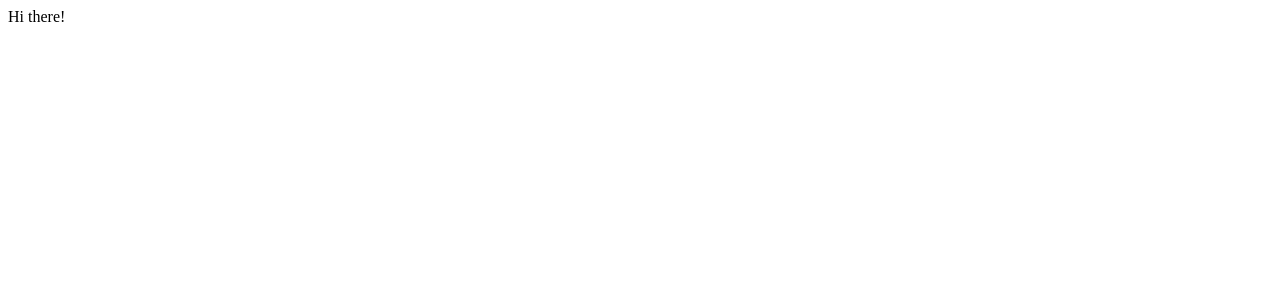
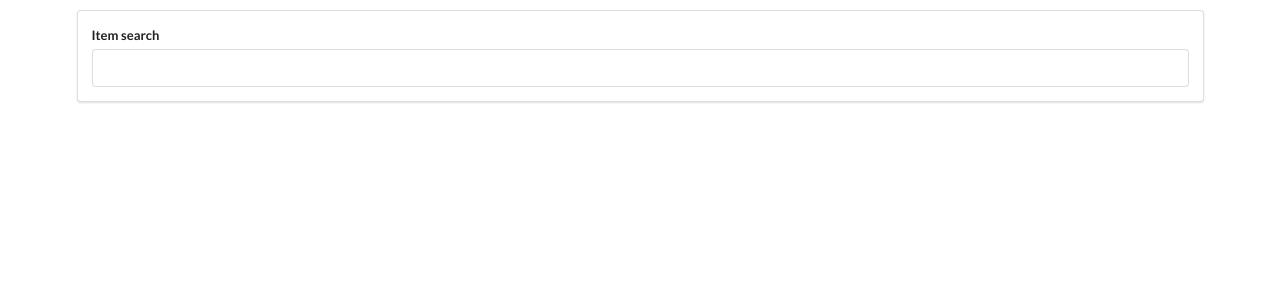
Before and after one commit to dcastillost/TacosTresHermanosPOS, a React (Create React App) app in the folder tacos-tres-hermanos-pos-ui/: page / in a window 1280 px wide. Shown: the top 300 px of the page. Built offline with nearby package versions, Linux system fonts and the light colour scheme.

Commit message:
Add searchbar component

```diff
--- a/tacos-tres-hermanos-pos-ui/public/index.html
+++ b/tacos-tres-hermanos-pos-ui/public/index.html
@@ -8,6 +8,14 @@
     <meta
       name="description"
       content="Web site created using create-react-app"
+    />
+    <!--link to Semantic CSS library CDN-->
+    <link
+      rel="stylesheet"
+      href="https://cdnjs.cloudflare.com/ajax/libs/semantic-ui/2.4.1/semantic.min.css"
+      integrity="sha512-8bHTC73gkZ7rZ7vpqUQThUDhqcNFyYi2xgDgPDHc+GXVGHXq+xPjynxIopALmOPqzo9JZj0k6OqqewdGO3EsrQ=="
+      crossorigin="anonymous"
+      referrerpolicy="no-referrer"
     />
     <link rel="apple-touch-icon" href="%PUBLIC_URL%/logo192.png" />
     <!--
--- /dev/null
+++ b/tacos-tres-hermanos-pos-ui/src/components/App.js
@@ -0,0 +1,12 @@
+import React from 'react';
+import SearchBar from './SearchBar';
+
+const App = () => {
+  return (
+    <div className='ui container' style={{marginTop: '10px'}}>
+      <SearchBar/>
+    </div>
+  );
+};
+
+export default App;
--- /dev/null
+++ b/tacos-tres-hermanos-pos-ui/src/components/SearchBar.js
@@ -0,0 +1,23 @@
+import React from 'react';
+
+class SearchBar extends React.Component {
+
+  onInputChange(event) {
+
+  }
+
+  render() {
+    return (
+    <div className='ui segment'>
+      <form className='ui form'>
+        <div className='field'>
+          <label>Item search</label>
+          <input type='text' onChange={this.onInputChange}/>
+        </div>
+      </form>
+    </div>
+  );
+  }
+}
+
+export default SearchBar;
--- a/tacos-tres-hermanos-pos-ui/src/index.js
+++ b/tacos-tres-hermanos-pos-ui/src/index.js
@@ -1,9 +1,6 @@
 import React from 'react';
 import ReactDom from 'react-dom';
-
-const App  = () => {
-  return <div>Hi there!</div>
-};
+import App from './components/App';
 
 ReactDom.render(
   <App/>,
```
Also changed, not shown: tacos-tres-hermanos-pos-ui/src/App.js (added), tacos-tres-hermanos-pos-ui/src/components/App.css (added), 1 other file (tests, documents, lock files or other folders).
